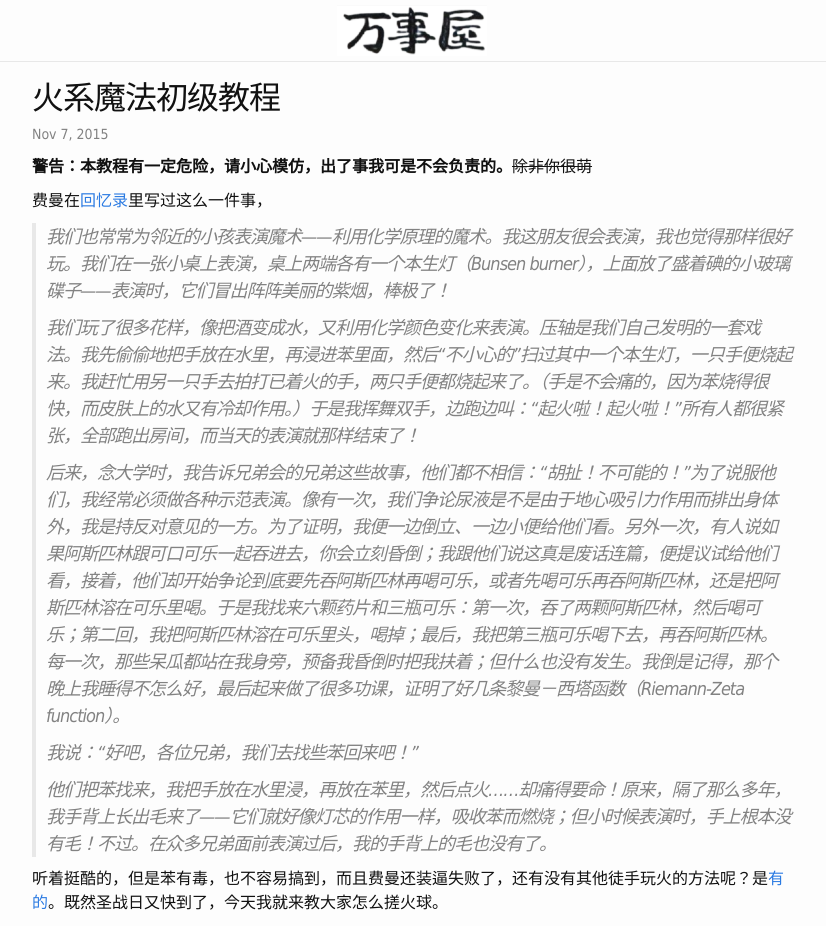
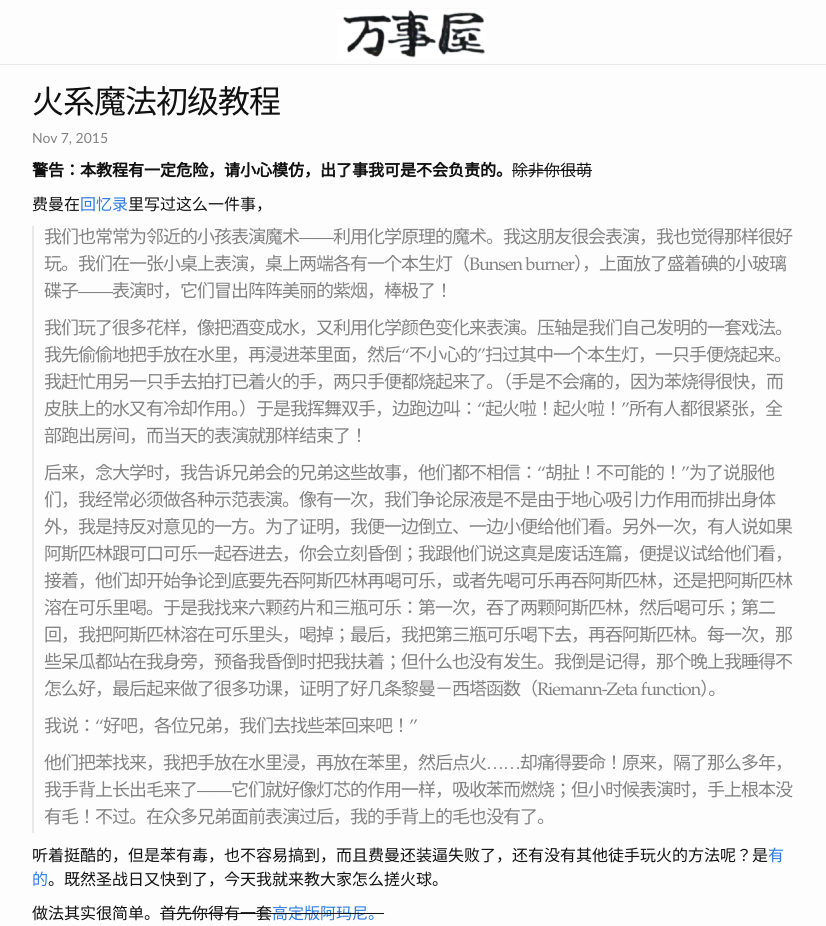
Before and after one commit to tcya/tcya.github.io, a Jekyll site: the page built from _posts/2015-11-7-fire-playing.html, in a window 1280 px wide. Shown: the top 926 px of the page, without its empty margins (228-1054 px from the left). Built offline with Jekyll 4.4.1, drawn with Linux system fonts in a browser that asks for light colours; formulas are drawn with MathJax 3; comment, search, counter and statistics services are not loaded.

Commit message:
Copy the font-family from Yihui Xie

```diff
--- a/_sass/_base.scss
+++ b/_sass/_base.scss
@@ -57,7 +57,7 @@
 figcaption {
     font-size: $small-font-size;
     color: $grey-color;
-    border-left: 4px solid $grey-color-light;
+    border-left: 3px solid $grey-color-light;
     padding-left: $spacing-unit / 2;
     letter-spacing: -1px;
 }
@@ -112,12 +112,12 @@
  * Blockquotes
  */
 blockquote {
+    font-family: 'Palatino Linotype','Book Antiqua',Palatino,STKaiti,KaiTi,'楷体',SimKai,DFKai-SB,NSimSun,serif;
     color: $grey-color;
-    border-left: 4px solid $grey-color-light;
+    border-left: 2px solid $grey-color-light;
     padding-left: $spacing-unit / 2;
     font-size: 18px;
     letter-spacing: -1px;
-    font-style: italic;
 
     > :last-child {
         margin-bottom: 0;
--- a/css/main.scss
+++ b/css/main.scss
@@ -6,7 +6,7 @@
 
 
 // Our variables
-$base-font-family: Tahoma, Helvetica, Verdana, Arial, "Microsoft YaHei", STXihei, sans-serif, "黑体","宋体";
+$base-font-family: Optima,"Book Antiqua",Palatino,"Palatino Linotype","Palatino LT STD",Georgia,source-han-serif-sc,'Source Han Serif SC','Source Han Serif CN','Source Han Serif TC','Source Han Serif TW','Source Han Serif','Songti SC','Microsoft YaHei',serif;
 $base-font-size:   16px;
 $small-font-size:  $base-font-size * 0.875;
 $base-line-height: 1.5;
```
